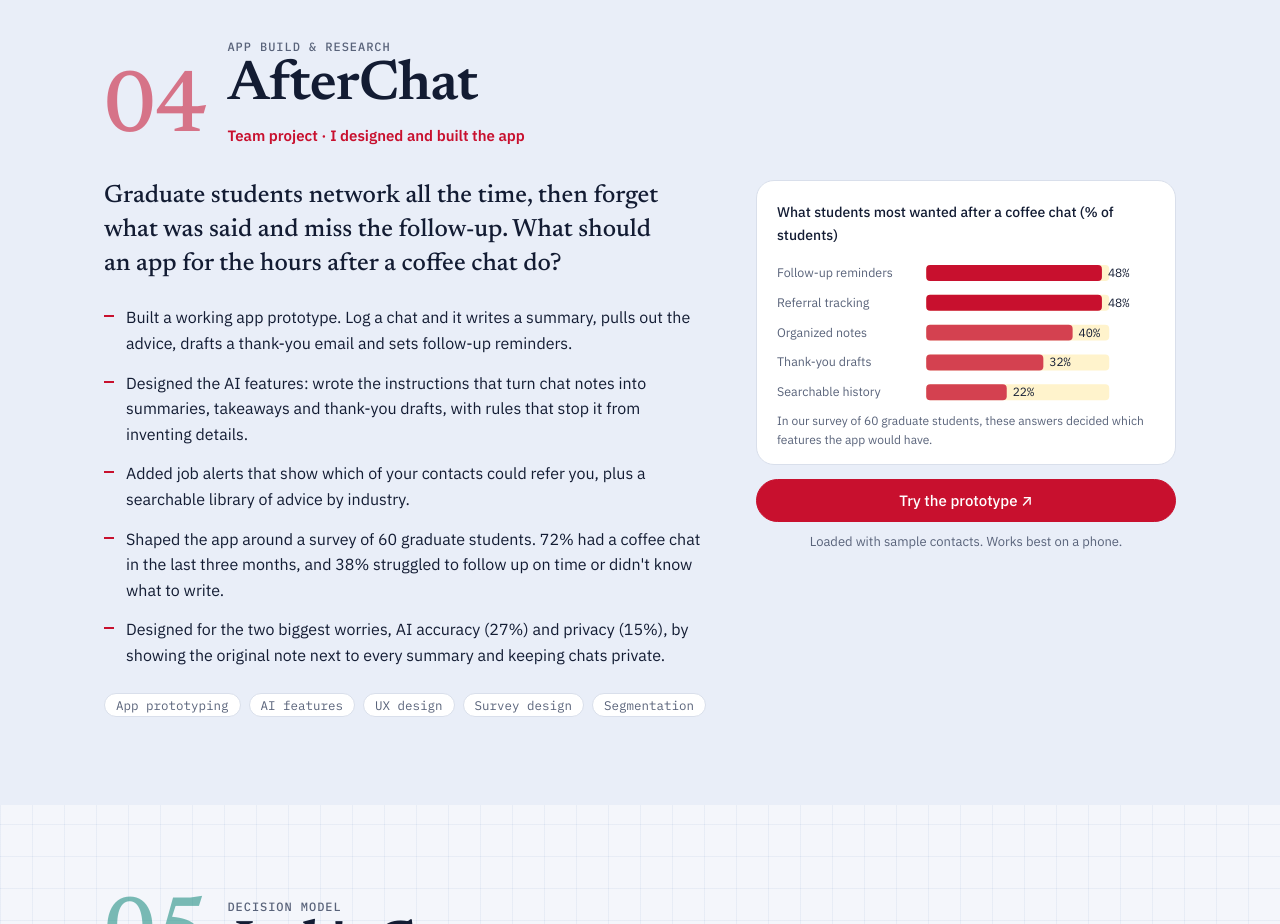
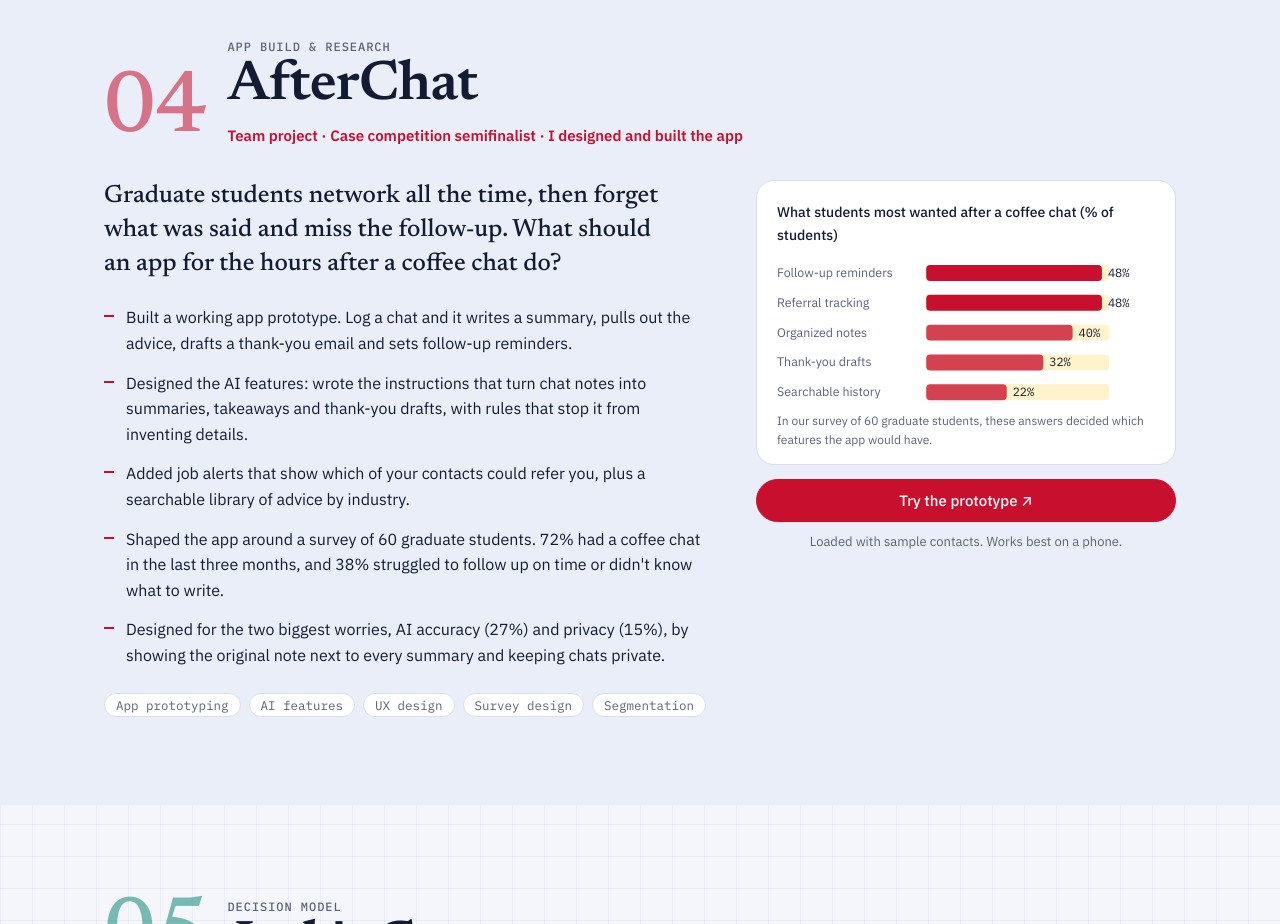
Before and after one commit to jasminekst/jasminekst.github.io, a plain HTML site: page index.html in a window 1280 px wide. Shown: the part 3880-4804 px from the top of the page. Drawn offline with Linux system fonts and the light colour scheme.

Commit message:
AfterChat: note case competition semifinalist
Co-Authored-By: Claude Opus 5.5 <noreply@anthropic.com>

```diff
--- a/index.html
+++ b/index.html
@@ -174,7 +174,7 @@
     <div class="wrap">
       <header class="p-head">
         <span class="num">04</span>
-        <div><span class="tag">App build &amp; research</span><h2 id="p2">AfterChat</h2><p class="role-line">Team project · I designed and built the app</p></div>
+        <div><span class="tag">App build &amp; research</span><h2 id="p2">AfterChat</h2><p class="role-line">Team project · Case competition semifinalist · I designed and built the app</p></div>
       </header>
       <div class="p-grid">
         <div class="p-main">
```
